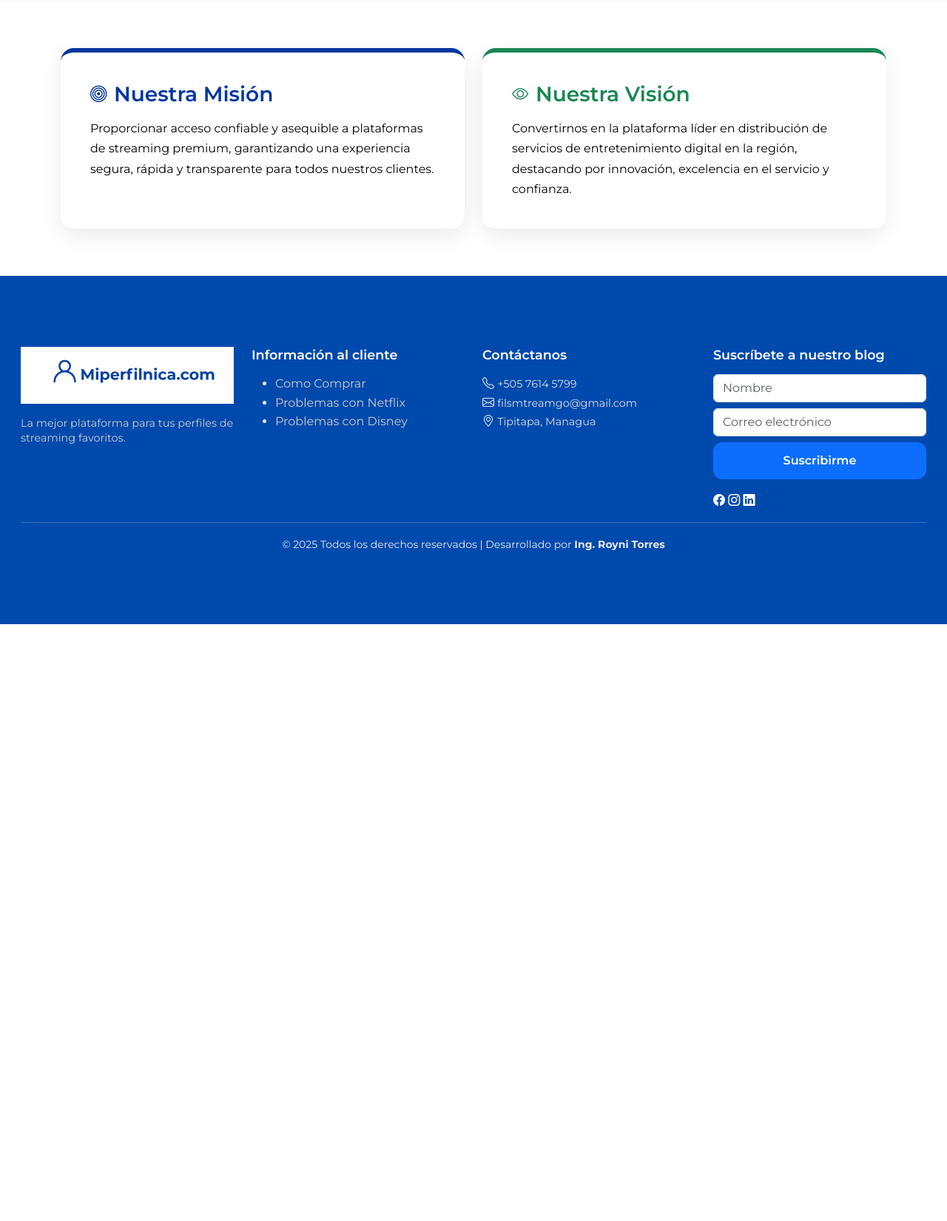
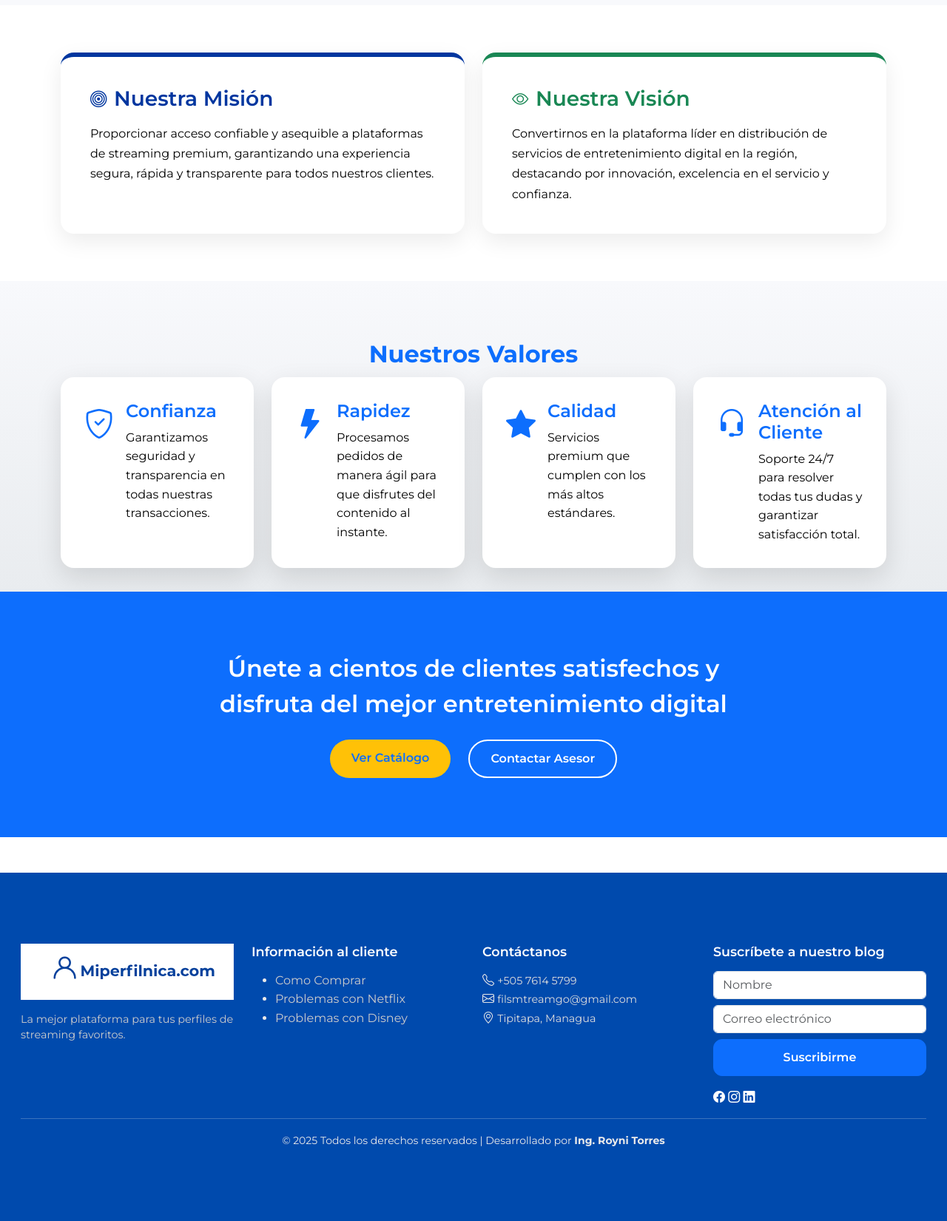
Before and after one commit to roynitorres/Miperfilnica, a Flask app: page /quienesomos in a window 1280 px wide. Shown: the part 1164-2815 px from the top of the page at 74% size. Before the commit the page ends 2008 px from the top, so only its background shows below. Run offline with Flask 3, Linux system fonts and the light colour scheme.

Commit message:
Quienes Somos.html terminado

```diff
--- a/static/css/about.css
+++ b/static/css/about.css
@@ -183,3 +183,146 @@
     color: #198754;
     font-size: 1.4rem;
 }
+
+/* ==============================
+   ABOUT - NUESTROS VALORES FLOTANTES
+================================ */
+
+.about-values {
+    position: relative;
+    padding: 5rem 0 2rem;
+    background: linear-gradient(180deg, #f8f9fc 0%, #e9ecef 100%);
+}
+
+.values-title {
+    color: #0d6efd;
+    font-weight: 700;
+    font-size: 2rem;
+    margin-bottom: 3rem;
+}
+
+/* Contenedor de tarjetas flotantes */
+.values-cards {
+    margin-top: -60px; /* hace efecto flotante sobre el fondo */
+    z-index: 3;
+    position: relative;
+}
+
+/* Tarjeta */
+.value-card {
+    background: #ffffff;
+    border-radius: 18px;
+    padding: 2rem;
+    display: flex;
+    align-items: flex-start;
+    gap: 1rem;
+    box-shadow: 0 12px 35px rgba(0,0,0,0.12);
+    transition: transform 0.3s ease, box-shadow 0.3s ease;
+    height: 100%;
+}
+
+.value-card:hover {
+    transform: translateY(-8px);
+    box-shadow: 0 20px 50px rgba(0,0,0,0.15);
+}
+
+/* Iconos */
+.value-icon {
+    font-size: 2.5rem;
+    color: #0d6efd;
+    flex-shrink: 0;
+}
+
+/* Texto */
+.value-content h4 {
+    color: #0d6efd;
+    font-weight: 600;
+    margin-bottom: 0.5rem;
+}
+
+.value-content p {
+    color: #000000;
+    line-height: 1.6;
+    margin: 0;
+}
+
+/* Responsivo */
+@media (max-width: 768px) {
+    .value-card {
+        flex-direction: row;
+        text-align: left;
+    }
+}
+
+@media (max-width: 576px) {
+    .value-card {
+        flex-direction: column;
+        align-items: center;
+        text-align: center;
+    }
+    .value-icon {
+        margin-bottom: 0.5rem;
+    }
+}
+/* ==============================
+   CTA - LLAMADO A LA ACCIÓN
+================================ */
+
+.cta-section {
+    background-color: #0d6efd; /* Azul */
+    padding: 5rem 1rem;
+    color: #ffffff;
+    text-align: center;
+}
+.cta-section h2{
+    color: #ffffff;
+}
+.cta-section h2 {
+    font-size: 2rem;
+    font-weight: 600;
+    max-width: 700px;
+    margin: 0 auto;
+    line-height: 1.5;
+}
+
+/* Botones */
+.cta-buttons {
+    display: flex;
+    justify-content: center;
+    gap: 1.5rem;
+    flex-wrap: wrap;
+    margin-top: 2rem;
+}
+
+/* Botón amarillo con texto azul */
+.btn-yellow {
+    background-color: #ffc107; /* Amarillo */
+    color: #0d6efd; /* Azul */
+    padding: 0.75rem 1.75rem;
+    border-radius: 50px;
+    font-weight: 600;
+    text-decoration: none;
+    transition: transform 0.3s ease, box-shadow 0.3s ease;
+}
+
+.btn-yellow:hover {
+    transform: translateY(-3px);
+    box-shadow: 0 8px 20px rgba(0,0,0,0.2);
+}
+
+/* Botón azul con borde blanco y texto blanco */
+.btn-blue-outline {
+    background-color: #0d6efd; /* Azul */
+    color: #ffffff;
+    border: 2px solid #ffffff;
+    padding: 0.75rem 1.75rem;
+    border-radius: 50px;
+    font-weight: 600;
+    text-decoration: none;
+    transition: transform 0.3s ease, box-shadow 0.3s ease;
+}
+
+.btn-blue-outline:hover {
+    transform: translateY(-3px);
+    box-shadow: 0 8px 20px rgba(0,0,0,0.2);
+}
--- a/static/js/app.js
+++ b/static/js/app.js
@@ -132,3 +132,51 @@ document.addEventListener("DOMContentLoaded", () => {
 
     observer.observe(footer);
 });
+
+/* ==============================
+   Animacion de contadores - About Us
+================================ */
+
+
+document.addEventListener("DOMContentLoaded", () => {
+    const counters = document.querySelectorAll(".about-card h3");
+    let started = false;
+
+    function animateCounters() {
+        const section = document.querySelector(".about-cards");
+        const sectionTop = section.getBoundingClientRect().top;
+        const screenHeight = window.innerHeight;
+
+        // Activar animación solo cuando la sección está visible
+        if (sectionTop < screenHeight && !started) {
+            counters.forEach(counter => {
+                const targetText = counter.textContent.trim();
+                let isPercentage = targetText.includes("%");
+                let isPlus = targetText.includes("+");
+
+                // Extraer solo el número
+                const targetNumber = parseFloat(targetText.replace(/[^\d.]/g, ""));
+                let current = 0;
+                const increment = targetNumber / 100; // Ajusta velocidad de animación
+
+                const updateCounter = setInterval(() => {
+                    current += increment;
+                    if (current >= targetNumber) {
+                        counter.textContent = targetNumber + (isPercentage ? "%" : "") + (isPlus ? "+" : "");
+                        clearInterval(updateCounter);
+                    } else {
+                        // Mostrar número redondeado, mantener decimales si los tiene
+                        counter.textContent = (targetNumber % 1 !== 0 ? current.toFixed(1) : Math.floor(current))
+                                              + (isPercentage ? "%" : "") + (isPlus ? "+" : "");
+                    }
+                }, 20); // velocidad de actualización en ms
+            });
+
+            started = true; // Evitar que se repita la animación
+        }
+    }
+
+    // Escuchar scroll y cargar inicial
+    window.addEventListener("scroll", animateCounters);
+    animateCounters(); // Por si la sección ya está visible al cargar
+});
--- a/templates/detalle.html
+++ b/templates/detalle.html
@@ -54,7 +54,7 @@
             <!-- Botones -->
             <div class="d-flex flex-wrap gap-2 mt-4">
                 <a href="https://wa.me/50576145799?text=Hola,%20estoy%20interesado%20en%20{{ item.title }}%20(Código%20{{ item.code }})"
-                    target="_blank" class="btn btn-primary w-100">
+                    target="_blank" class="btn btn-success w-100">
                     <i class="bi bi-whatsapp me-1"></i> Contratar por WhatsApp
                 </a>
             </div>
--- a/templates/quienesomos.html
+++ b/templates/quienesomos.html
@@ -9,8 +9,8 @@
 
     <!-- Texto -->
     <div class="about-hero-content">
-        <h1>Quiénes Somos</h1>
-        <p>Tu aliado de confianza para acceder al mejor entretenimiento digital</p>
+        <h1>¿Quiénes Somos?</h1>
+        <p>Tu aliado de confianza para acceder al mejor entretenimiento digital.</p>
     </div>
 
     <!-- Tarjetas flotantes -->
@@ -39,7 +39,7 @@
 
             <div class="col-6 col-md-3">
                 <div class="about-card">
-                    <h3>5 Años</h3>
+                    <h3>4 Años</h3>
                     <span>En el mercado</span>
                 </div>
             </div>
@@ -57,14 +57,14 @@
                     <h2>Nuestra Historia</h2>
 
                     <p>
-                        StreamStore nació en 2021 con una misión clara: hacer el entretenimiento
+                        <strong class="text-primary fs-5">Miperfilnica</strong> nació en 2022 con una misión clara: hacer el entretenimiento
                         digital accesible para todos. Lo que comenzó como una pequeña iniciativa
                         se ha convertido en una de las plataformas más confiables para acceder a
                         servicios de streaming premium.
                     </p>
 
                     <p>
-                        Con más de 50,000 clientes satisfechos, nos hemos ganado la reputación
+                        Con más de 500 clientes satisfechos, nos hemos ganado la reputación
                         de ser rápidos, confiables y transparentes. Cada día trabajamos para
                         ofrecer los mejores precios sin comprometer la calidad del servicio.
                     </p>
@@ -127,5 +127,76 @@
     </div>
 </section>
 
+<section class="about-values">
+    <div class="container">
+        <h2 class="values-title text-center mb-5">Nuestros Valores</h2>
+        <div class="row g-4 values-cards">
+
+            <!-- Confianza -->
+            <div class="col-12 col-md-6 col-lg-3">
+                <div class="value-card">
+                    <div class="value-icon">
+                        <i class="bi bi-shield-check"></i>
+                    </div>
+                    <div class="value-content">
+                        <h4>Confianza</h4>
+                        <p>Garantizamos seguridad y transparencia en todas nuestras transacciones.</p>
+                    </div>
+                </div>
+            </div>
+
+            <!-- Rapidez -->
+            <div class="col-12 col-md-6 col-lg-3">
+                <div class="value-card">
+                    <div class="value-icon">
+                        <i class="bi bi-lightning-fill"></i>
+                    </div>
+                    <div class="value-content">
+                        <h4>Rapidez</h4>
+                        <p>Procesamos pedidos de manera ágil para que disfrutes del contenido al instante.</p>
+                    </div>
+                </div>
+            </div>
+
+            <!-- Calidad -->
+            <div class="col-12 col-md-6 col-lg-3">
+                <div class="value-card">
+                    <div class="value-icon">
+                        <i class="bi bi-star-fill"></i>
+                    </div>
+                    <div class="value-content">
+                        <h4>Calidad</h4>
+                        <p>Servicios premium que cumplen con los más altos estándares.</p>
+                    </div>
+                </div>
+            </div>
+
+            <!-- Atención al Cliente -->
+            <div class="col-12 col-md-6 col-lg-3">
+                <div class="value-card">
+                    <div class="value-icon">
+                        <i class="bi bi-headset"></i>
+                    </div>
+                    <div class="value-content">
+                        <h4>Atención al Cliente</h4>
+                        <p>Soporte 24/7 para resolver todas tus dudas y garantizar satisfacción total.</p>
+                    </div>
+                </div>
+            </div>
+
+        </div>
+    </div>
+</section>
+
+<section class="cta-section mb-5">
+    <div class="container text-center">
+        <h2>Únete a cientos de clientes satisfechos y disfruta del mejor entretenimiento digital</h2>
+        <div class="cta-buttons mt-4">
+            <a href="{{ url_for('inicio') }}#individuales" class="btn btn-yellow">Ver Catálogo</a>
+            <a href="#" class="btn btn-blue-outline">Contactar Asesor</a>
+        </div>
+    </div>
+</section>
+
 
 {% endblock %}
```
Also changed, not shown: static/css/style.css (line endings or trailing spaces).
